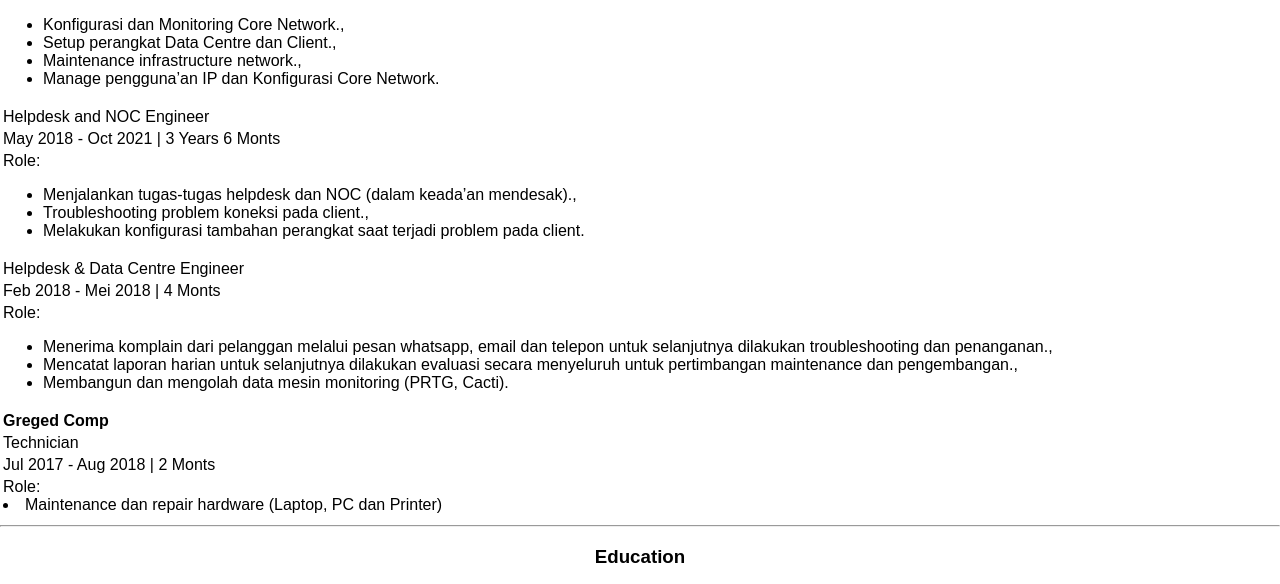
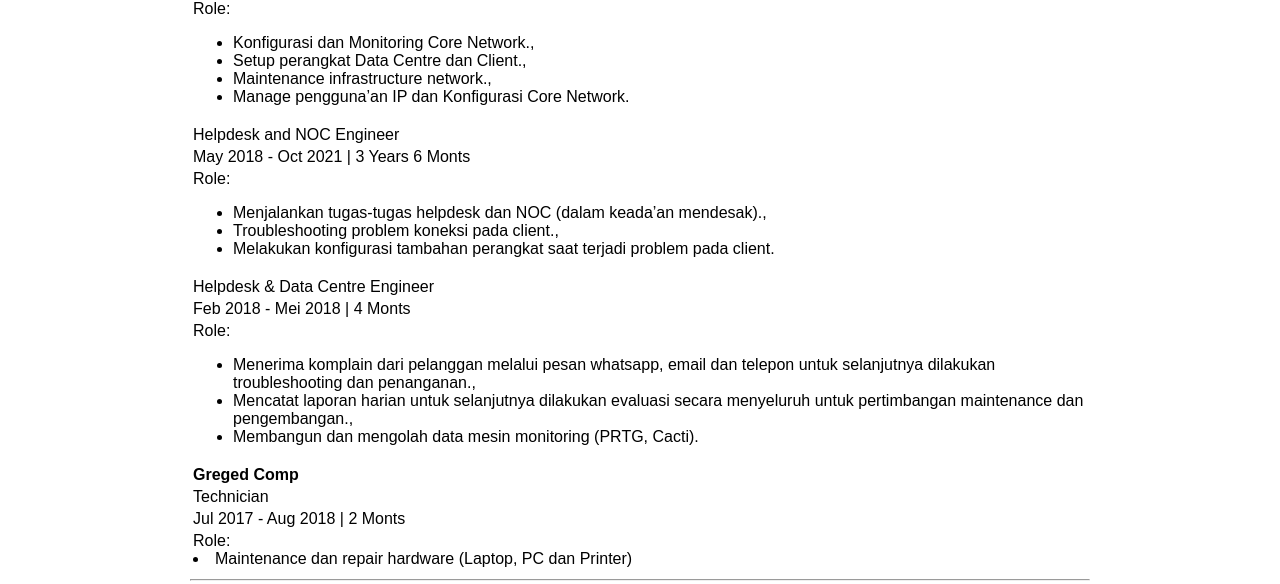
Before and after one commit to muhlis-id/WEB-UTS, a plain HTML site: page index.html in a window 1280 px wide. Shown: the part 1068-1652 px from the top of the page. Drawn offline with Linux system fonts and the light colour scheme.

Commit message:
Update index.html to add container padding

```diff
--- a/index.html
+++ b/index.html
@@ -33,6 +33,12 @@
       margin-top: 80px; /* biar kontennya gak ketiban gambar profil */
       text-align: center;
     }
+
+    .container {
+        max-width: 900px;
+        margin: 0 auto; /* biar kontennya center */
+        padding: 0 20px; /* space kiri-kanan */
+    }
   </style>
 </head>
 <body>
@@ -46,6 +52,7 @@
     <hr>
 
       <!-- Konten -->
+    <div class="container">
     <div class="content">
         <h2>MUHLIS</h2>
         <h3>Network Engineer</h3>
@@ -375,5 +382,6 @@
     <hr>
 
     </div>
+</div>
 </body>
 </html>
```
